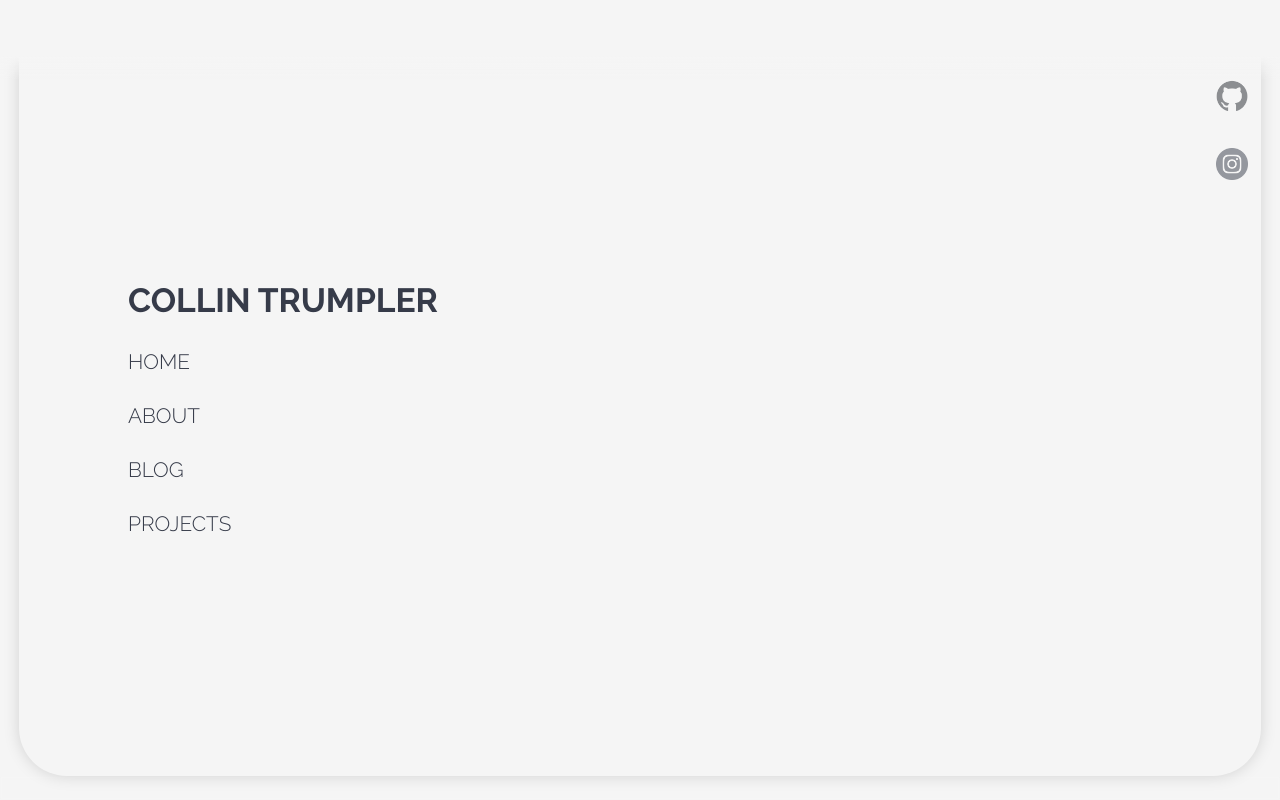
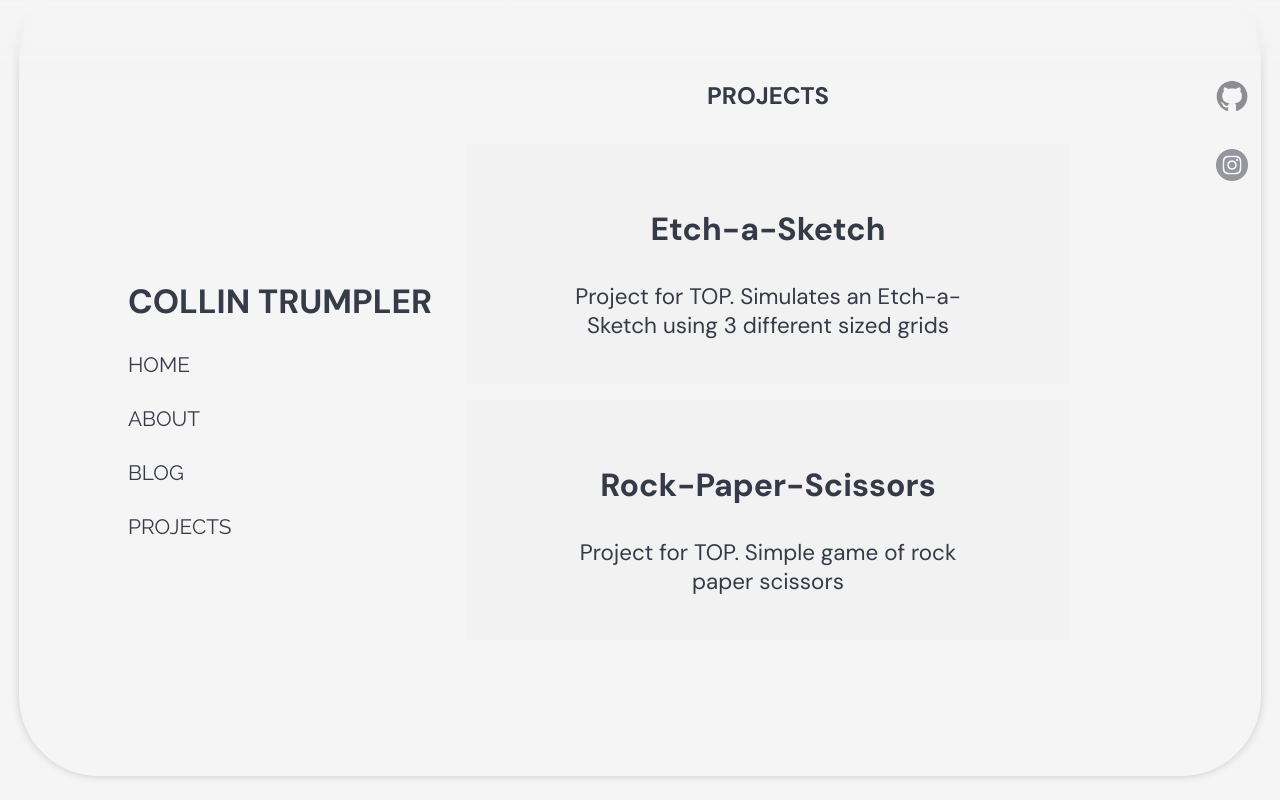
Before and after one commit to Syvit/Portfolio-v2, a plain HTML site: page projects.html in a window 1280 px wide. Drawn offline with Linux system fonts and the light colour scheme.

Commit message:
Small adjustments. Added projects page.

```diff
--- a/projects.html
+++ b/projects.html
@@ -8,9 +8,9 @@
     <link rel="stylesheet" href="styles.css">
     <link href="https://fonts.googleapis.com/css2?family=Raleway:ital,wght@0,100;0,200;0,300;0,400;0,500;0,600;0,700;0,800;0,900;1,100;1,200;1,300;1,400;1,500;1,600;1,700;1,800;1,900&display=swap" rel="stylesheet"> </head>
     <link href="https://fonts.googleapis.com/css2?family=Lato:ital,wght@0,100;0,300;0,400;0,700;0,900;1,100;1,300;1,400;1,700;1,900&display=swap" rel="stylesheet">
+    <link href="https://fonts.googleapis.com/css2?family=DM+Sans:ital,wght@0,400;0,500;0,700;1,400;1,500;1,700&display=swap" rel="stylesheet"> </head>
 </head>
 <body>
-    <main>
         <div id="border-bottom"></div>
         <div id="border"></div>
         <div id="site-mask"></div>
@@ -31,5 +31,20 @@
                 <a href="https://www.instagram.com/collin_trumpler/"target="_blank" rel="noopener noreferrer"><img src="images/insta.png" alt="instagram link"></a>
             </nav >
         </header>
+        <main>
+            <section class="projects">
+                <h2>PROJECTS</h2>
+                <ul>
+                    <a href="https://syvit.github.io/Etch-a-Sketch/" target="_blank" rel="noopener noreferrer"><li>Etch-a-Sketch
+                        <p>Project for TOP. Simulates an Etch-a-Sketch using 3 different sized grids</p>
+                    </li></a>
+
+                    <a href="https://syvit.github.io/rock-paper-scissors/" target="_blank" rel="noopener noreferrer"><li>Rock-Paper-Scissors
+                        <p>Project for TOP. Simple game of rock paper scissors</p>
+                    </li></a>
+                </ul>
+            </section>
+        </main>
+
 </body>
 </html>
--- a/styles.css
+++ b/styles.css
@@ -10,7 +10,7 @@
 html {
     box-sizing: border-box;
     font-size: 16px;
-    font-family: 'Raleway', sans-serif;
+    font-family: 'DM Sans', sans-serif;
     background-color: var(--bg);
     color: var(--maintxt);
 }
@@ -51,15 +51,15 @@ a{
 #border{
     position: fixed;
     width: 97vw;
-    height: 97vh;
+    height: 100vh;
     left: 1.5vw;
+    bottom: 3vh;
     background-color: transparent;
-    box-shadow: 0 0 1em #00000025;
-    border-radius: 3em;
+    box-shadow: 0 0 0.5em var(--postborder);
+    border-radius: 5em;
 }
 /* NAV */
 header{
-    font-family: 'Raleway', sans-serif;
     position: fixed;
 }
 nav > ul{
@@ -70,7 +70,9 @@ nav > ul{
     width: 100vw;
     height: 10vh;
     background: rgb(245,245,245);
-    background: linear-gradient(180deg, rgba(245,245,245,1) 30%, rgba(245,245,245,1) 70%, rgba(0,212,255,0) 100%);
+    background: linear-gradient(180deg, #f5f5f5 0%,#f5f5f559 50%, #ffffff00 100%);
+    mask: linear-gradient(black, black, transparent);
+    backdrop-filter: blur(3px);
     z-index: 1;
     top: 0;
 }
@@ -88,13 +90,14 @@ nav > ul{
     color: var(--maintxt);
 }
 #nav-title{
-    font-family: 'Raleway', sans-serif;
+    font-family: 'DM Sans', sans-serif;
     font-size: 2.1em;
     font-weight: 700;
 }
 
 .nav-items > li{
-    font-weight: 300;
+    font-family: 'Raleway', sans-serif;
+    font-weight: 400;
     font-size: 1.3em;
     margin: 1.4em 0;
     transition: 0.3s;
@@ -133,12 +136,12 @@ nav > ul{
 }
 .hero> h1{
     animation: fadeInUp 1s;
-    font-family: 'Raleway', sans-serif;
+    font-family: 'DM Sans', sans-serif;
     font-size: 10em;
     font-weight: 700;
 }
 .hero> h2{
-    animation: fadeInBottom 1s;
+    animation: fadeInBottom 1.3s;
     font-family: 'Raleway', sans-serif;
     font-size: 3em;
     text-align: right;
@@ -155,7 +158,7 @@ nav > ul{
     width: 50%;
     margin: 10vh 0 2vh 13vw;
     font-size: 1.5em;
-    font-weight: 400;
+    font-weight: 700;
 }
 .blog-posts{
     display: grid;
@@ -171,7 +174,7 @@ nav > ul{
     padding: 3rem;
     margin: 2rem;
     color: var(--maintxt);
-    border-left: 0.15em solid var(--postborder);
+    box-shadow: -0.2em 0 0 var(--postborder);
 }
 .post h2{
     margin: 0em 0em 1em 0em;
@@ -201,11 +204,11 @@ margin: auto;
     line-height: 2em;
     text-align: left;
     background-color: var(--subbg);
-    box-shadow: 0em 0em 1em #0000000e;
+    box-shadow: -0.15em 0em 0em var(--postborder);
     padding: 3rem;
-    width: 40vw;
+    width: 45vw;
     top: 30vh;
-    left: 42vw;
+    left: 36.7vw;
 }
 
 #about-title{
@@ -213,14 +216,59 @@ margin: auto;
     animation: fadeInUp 1s;
     text-align: center;
     margin: 0 0 1em 0;
+    font-weight: 700;
 }
 /* ABOUT ME */
+
+/* PROJECTS */
+.projects>h2{
+    position: absolute;
+    animation: fadeInUp 0.7s;
+    text-align: center;
+    width: 50%;
+    top: 10vh;
+    left: 35vw;
+    font-size: 1.5em;
+    font-weight: 700;
+}
+.projects>ul{
+    position: absolute;
+    display: grid;
+    width: 47%;
+    top: 18vh;
+    left:36.5vw;
+    grid-template-columns: 1fr;
+    row-gap: 2vh;
+}
+.projects>ul>a>li{
+    animation: fadeInLeftDelay 0.7s;
+    background-color: var(--subbg);
+    padding: 8vh 0 0 0;
+    color: var(--maintxt);
+    font-size: 2em;
+    font-weight: 700;
+    position: relative;
+    text-align: center;
+    width: 100%;
+    height: 30vh;
+    transition: 0.2s;
+}
+.projects>ul>a>li:hover{
+    box-shadow: 0em 0.2em 0em #0000002c;
+    transform: translateY(-0.2em);
+}
+.projects>ul>a>li>p{
+    margin: 4vh 7vw 6vh;
+    font-size: 0.7em;
+}
+
+/* PROJECTS */
 
 /* ANIMATION */
 @keyframes fadeInUp{
     0%{
         opacity: 0;
-        transform: translateY(5em);
+        transform: translateY(3em);
     }
     70%{
         opacity: 0;
@@ -234,10 +282,10 @@ margin: auto;
 @keyframes fadeInBottom{
     0%{
         opacity: 0;
+        transform: translateY(-3em);
     }
     70%{
         opacity:0;
-        transform: translateY(-0.5em);
     }
     100%{
         opacity: 1;
@@ -263,7 +311,7 @@ margin: auto;
         opacity: 0;
     }
     50%{
-        transform: translateX(-10em);
+        transform: translateX(-3em);
     }
     70%{
         opacity:0;
```
Also changed, not shown: about.html (+3 -2 lines), blog.html (+2 -1 lines), index.html (+2 -2 lines).
